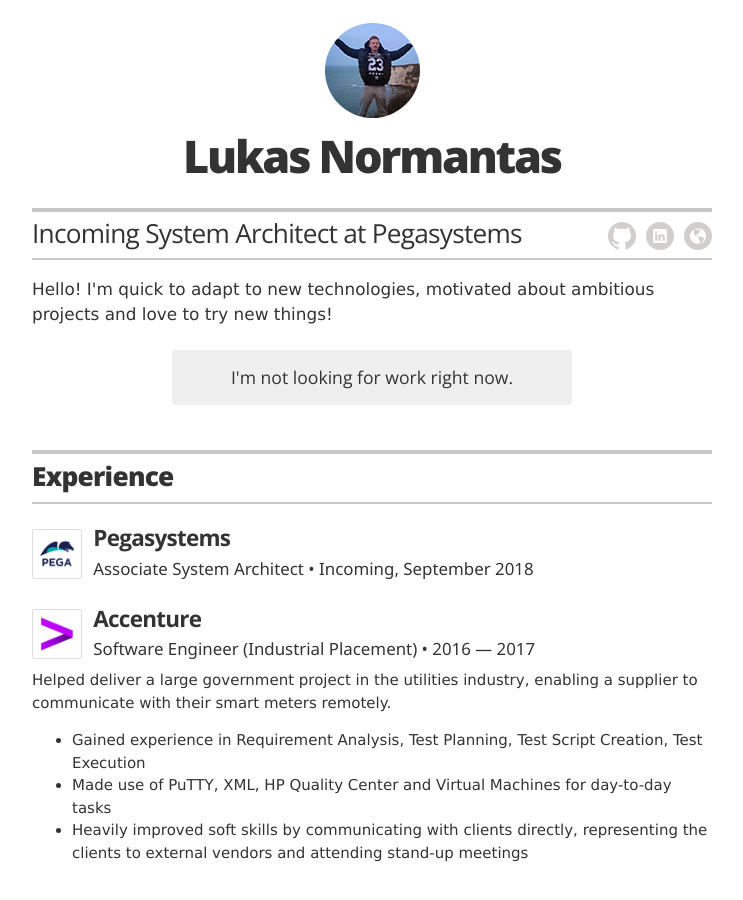
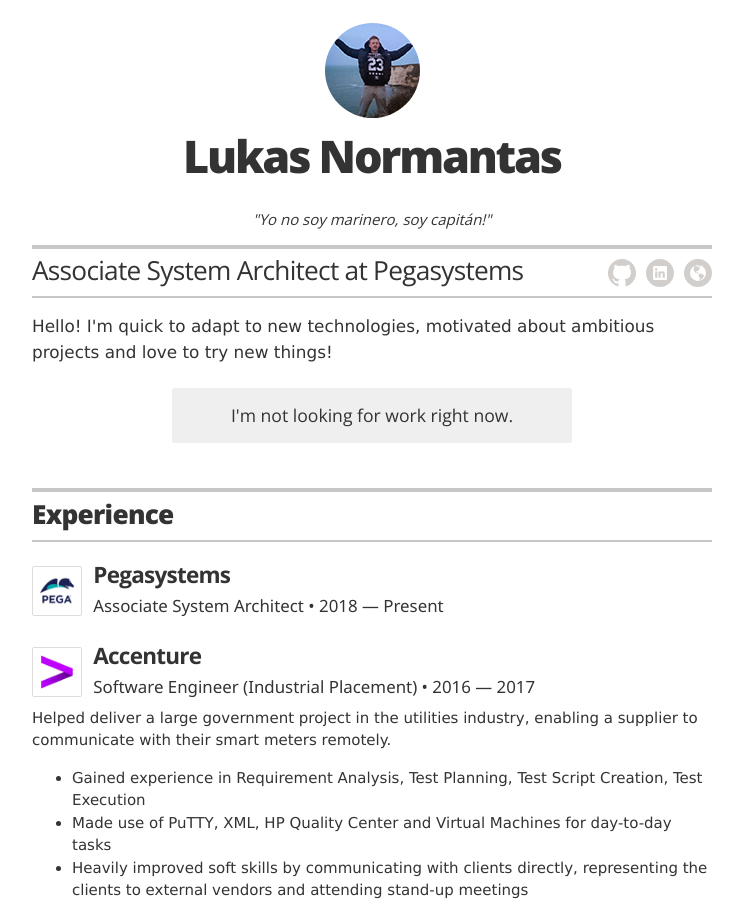
Before and after one commit to xylust/resume-web, a Jekyll site: the page built from index.html, in a window 1280 px wide and 900 px high. Shown: the whole window, without its empty margins (268-1011 px from the left). Built offline with Jekyll 4.4.1, drawn with Linux system fonts in a browser that asks for light colours.

Commit message:
modified to match current job position

```diff
--- a/_config.yml
+++ b/_config.yml
@@ -14,10 +14,10 @@ sass:
 # Resume settings
 resume_avatar:                  true
 resume_name:                    "Lukas Normantas"
-resume_title:                   "Incoming System Architect at Pegasystems"
+resume_title:                   "Associate System Architect at Pegasystems"
 resume_contact_email:           "me@lukasn.com"
 resume_contact_telephone:       "07397300540"
-# resume_header_quote:          "" If I ever come up with an amazing quote
+resume_header_quote:            "Yo no soy marinero, soy capitán!"
 resume_header_intro:            "<p>Hello! I'm quick to adapt to new technologies, motivated about ambitious projects and love to try new things!</p>"
 
 resume_looking_for_work:        false
--- a/_data/experience.yml
+++ b/_data/experience.yml
@@ -4,7 +4,7 @@
 - company: Pegasystems
   logo: pega
   position: Associate System Architect
-  duration: Incoming, September 2018
+  duration: 2018 &mdash; Present
   # summary: TBC
   linkedin: https://www.linkedin.com/company/pegasystems/
 
```
